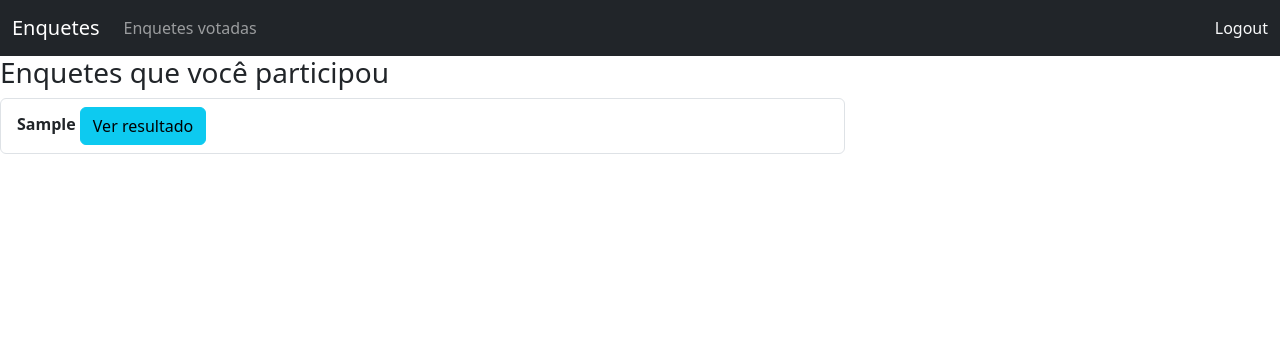
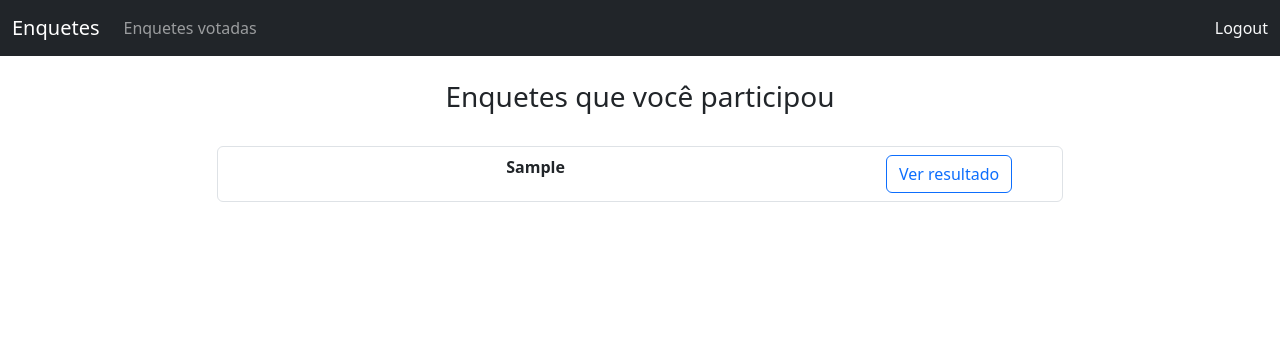
Before and after one commit to MatheusAmarall/projeto_enquete, a Django app: page /enquetes-votadas/ in a window 1280 px wide. Shown: the top 356 px of the page. Run offline with Django 4.2, Linux system fonts and the light colour scheme; a user stored in the database is signed in; tables that the repository leaves empty hold one stand-in row (values such as "Sample post").

Commit message:
ajustando as telas

```diff
--- a/enquete/templates/pages/polls_voted.html
+++ b/enquete/templates/pages/polls_voted.html
@@ -2,18 +2,27 @@
 
 {% block main %}
 <div class="row">
-    <div class="col-lg-8 col-lg-offset-2">
-        <div class="panel panel-default">
+    <div class="col-lg-8 mx-auto">
+        <div class="panel panel-default text-center">
+            <br>
             <div class="panel-heading">
                 <h3 class="panel-title">Enquetes que você participou</h3>
+                <br>
             </div>
             <ul class="list-group">
                 {% for enquete in enquetes %}
-                    <li class="list-group-item">
-                        <strong>{{ enquete.pergunta }}</strong>
-                        <span class="pull-right">
-                            <a href="{% url 'resultado' enquete.id %}" class="btn btn-info btn-xs">Ver resultado</a> &nbsp;
-                        </span>
+                    <li class="list-group-item mb-2">
+                        <div class="row">
+                            <div class="col-lg-9">
+                                <strong>{{ enquete.pergunta }}</strong>
+                            </div>
+                            <div class="col-lg-3">
+                                <span class="pull-right">
+                                    <a href="{% url 'resultado' enquete.id %}" class="btn btn-outline-primary btn-xs">Ver resultado</a> &nbsp;
+                                </span>
+                            </div>
+
+                        </div>
                     </li>
                 {% endfor %}
             </ul>
```
Also changed, not shown: enquete/templates/pages/index.html (+14 -3 lines), enquete/templates/pages/resultado.html (+4 -3 lines), enquete/templates/pages/votacao.html (+11 -8 lines).
